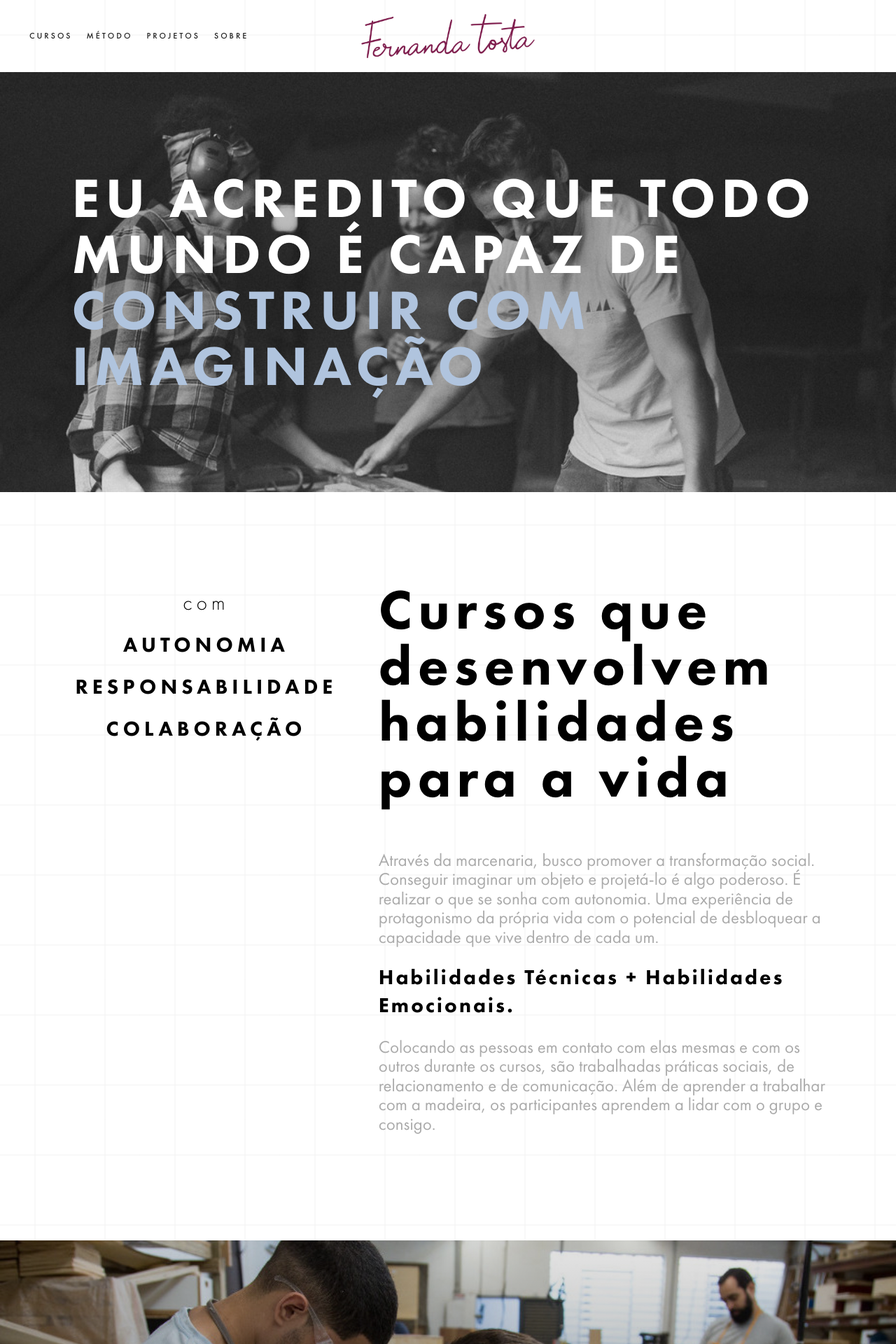
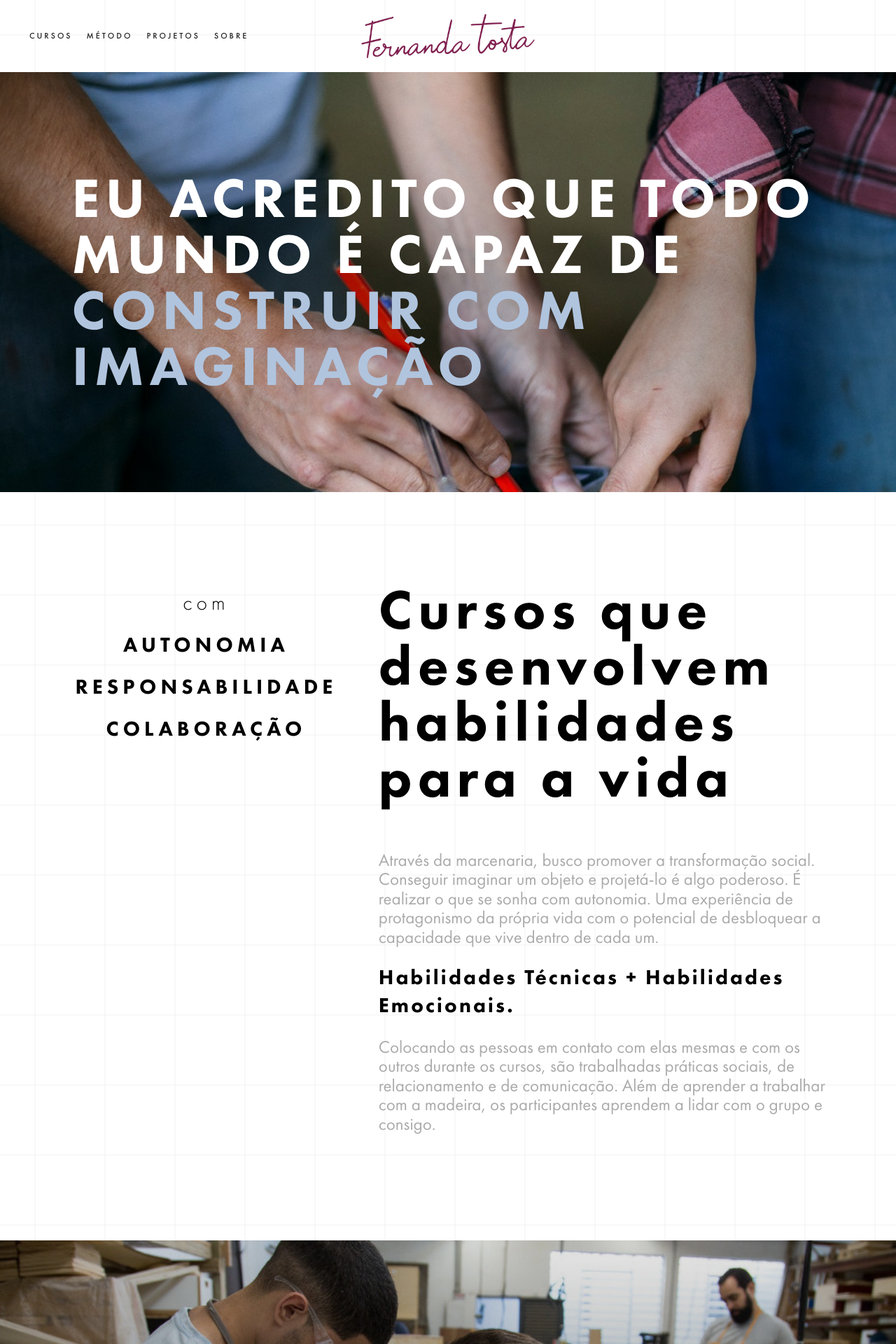
Before and after one commit to fernandatosta-www/fernandatosta.com, a Jekyll site: the page built from _pages/index.html, in a window 1280 px wide. Shown: the top 1920 px of the page at 70% size. Built offline with Jekyll 4.4.1, drawn with Linux system fonts in a browser that asks for light colours.

Commit message:
new cover image on home

```diff
--- a/_pages/index.html
+++ b/_pages/index.html
@@ -4,7 +4,7 @@ title: Fernanda Tosta
 permalink: /
 ---
 {% include parallax.html
-   image="cover.jpg"
+   image="index.jpg"
    title="Eu acredito que todo mundo é capaz de"
    subtitle=""
    interactive=true %}
```
Also changed, not shown: media/covers/index.jpg (added).
